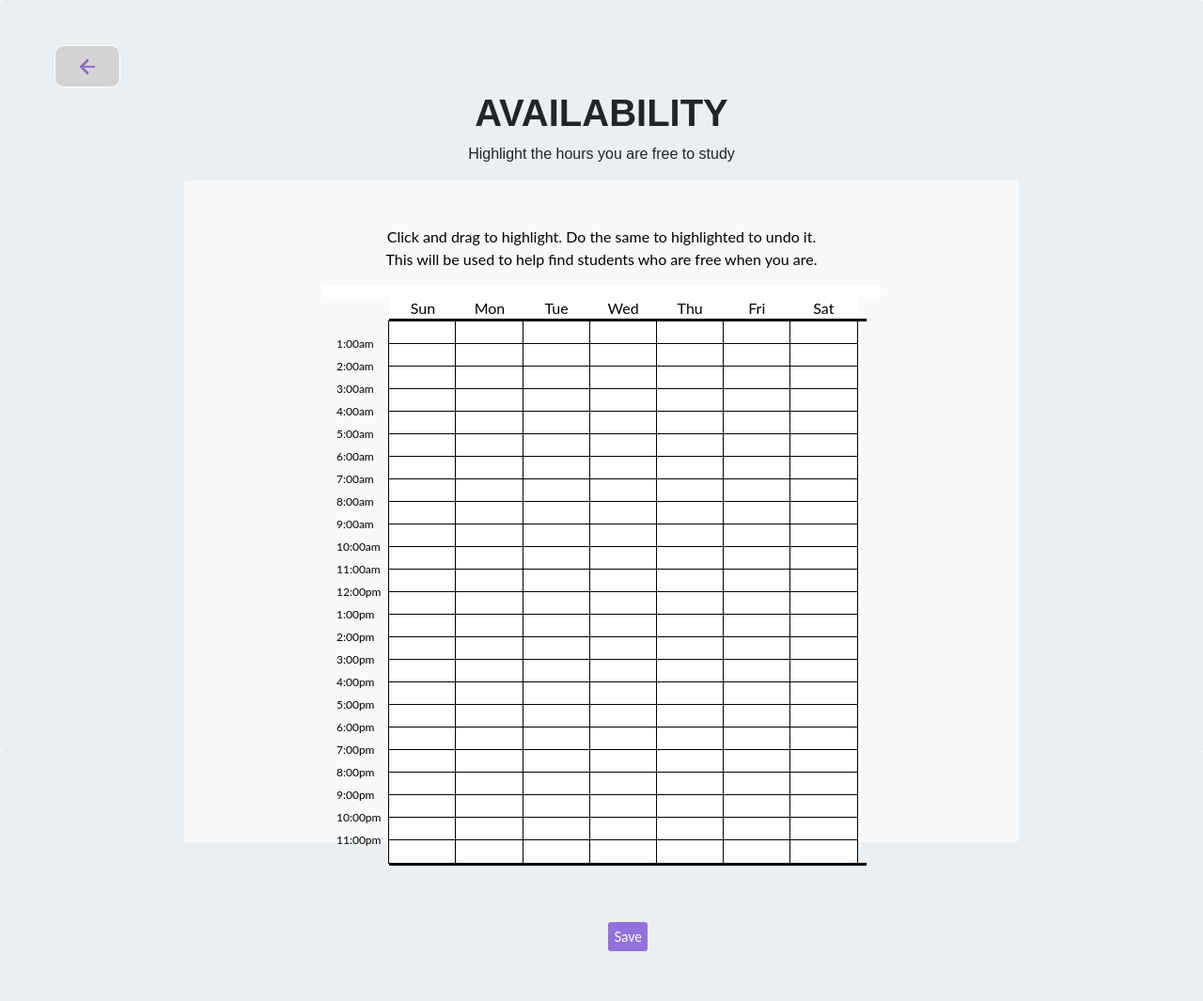
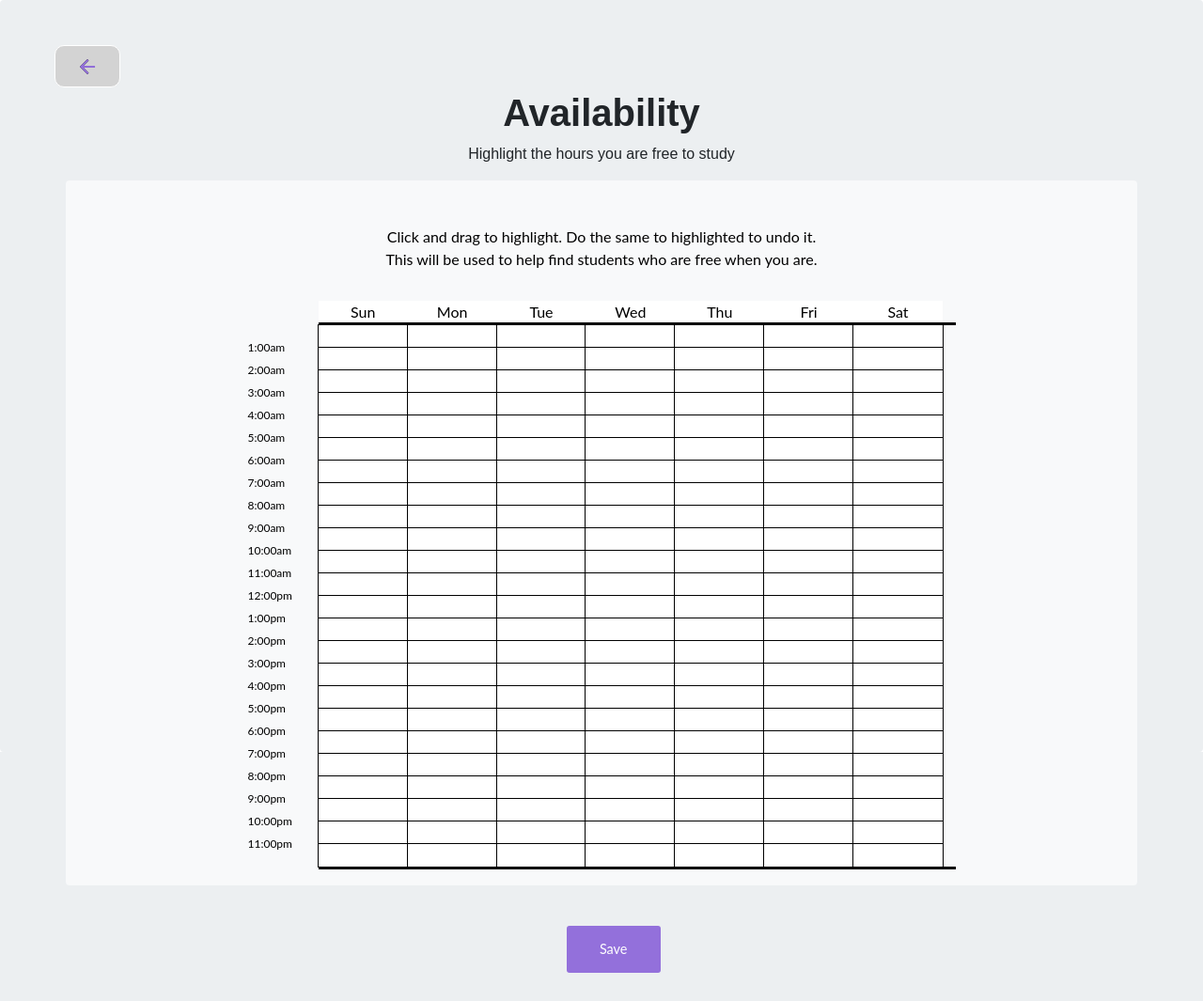
Before and after one commit to eecs-330-section-69-study-buddy/study-buddy, a plain HTML site: page availability.html in a window 1280 px wide. Shown: the whole page at 94% size. Before the commit the page ends 1042 px from the top, so only its background shows below. Drawn offline with nearby package versions, Linux system fonts and the light colour scheme.

Commit message:
adjustments to avail page

```diff
--- a/avail.css
+++ b/avail.css
@@ -20,7 +20,6 @@
 	color: black;
 	margin: auto;
 	padding-top: 1.5%;
-	background-color: white;
 	}
 
 .r {
@@ -65,7 +64,7 @@ td.c {
     outline: 1px solid black; }
 
 .r .selected {
-    background: green; }
+    background: #9370DB; }
 
 .buttons{
 	text-align: center;
@@ -80,3 +79,9 @@ td.c {
 	margin-bottom: 30px;
 	margin-top: 60px;
 }
+
+#save{
+	width: 100px;
+	height: 50px;
+	margin-right: 50px;
+}
--- a/availability.html
+++ b/availability.html
@@ -14,16 +14,16 @@
   <div class="jumbotron rounded text-center p-5" style="background-color:#eceff1">
     <a href="user_profile.html"><div class="back-button">
       <i class="material-icons">arrow_back</i></div></a>
-      <h1 class="font-weight-bold mt-5">AVAILABILITY</h1>
+      <h1 class="font-weight-bold mt-5">Availability</h1>
       <p class="font-weight-light">Highlight the hours you are free to study</p>
-    <p class="lead">
-      <div class="container shadow-sm bg-light rounded p-5">
+    <p class="lead" >
+      <div class="container shadow-sm bg-light rounded p-5" style="width: auto; height:750px">
         <div class="panel panel-default">
           <div class="panel-body">
             <p>Click and drag to highlight. Do the same to highlighted to undo it.</br>
             This will be used to help find students who are free when you are.</p>
-            <div class="container" ng-controller="availabilityController">
-              <div class="times">
+            <div class="container" ng-controller="availabilityController" >
+              <div class="times" >
                 <div class="r" ng-repeat="time in times">{{ time }}</div>
               </div>
               <div class="days">
--- a/pretty.css
+++ b/pretty.css
@@ -20,7 +20,8 @@ html {
 	border-radius: 10px;
     height: 45px;
 	font-size: 20px;
-	float: left;
+    float: left;
+    color: #9370DB;
 	background-color: lightgray;
 	border: 1px solid white;
 	text-shadow: 0px 0px black; /*gets rid of the shadow*/
```
